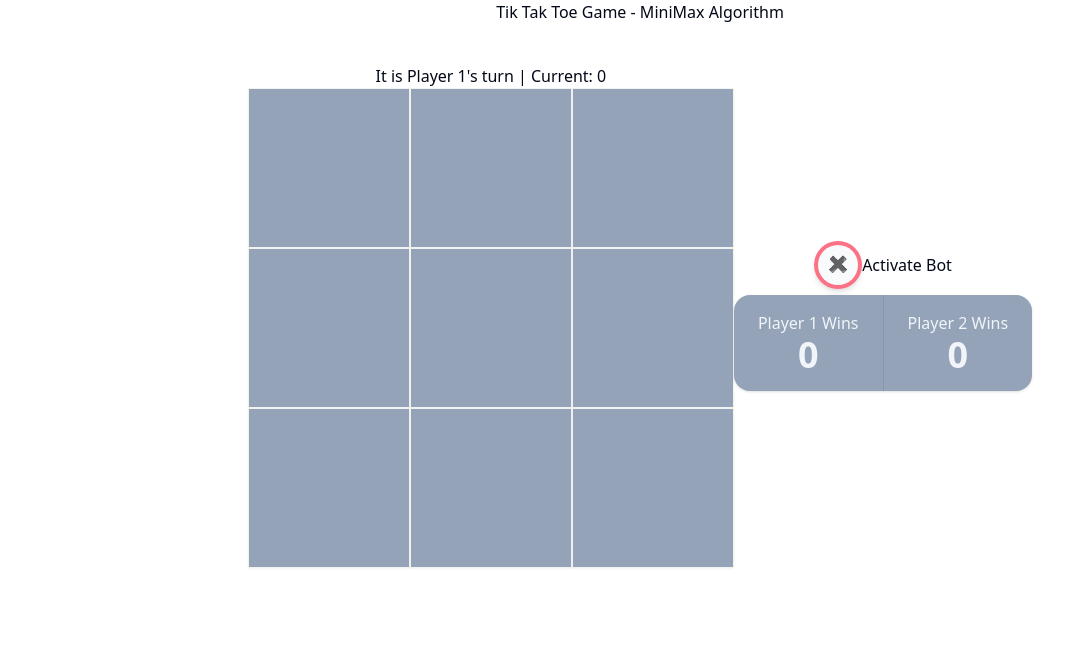
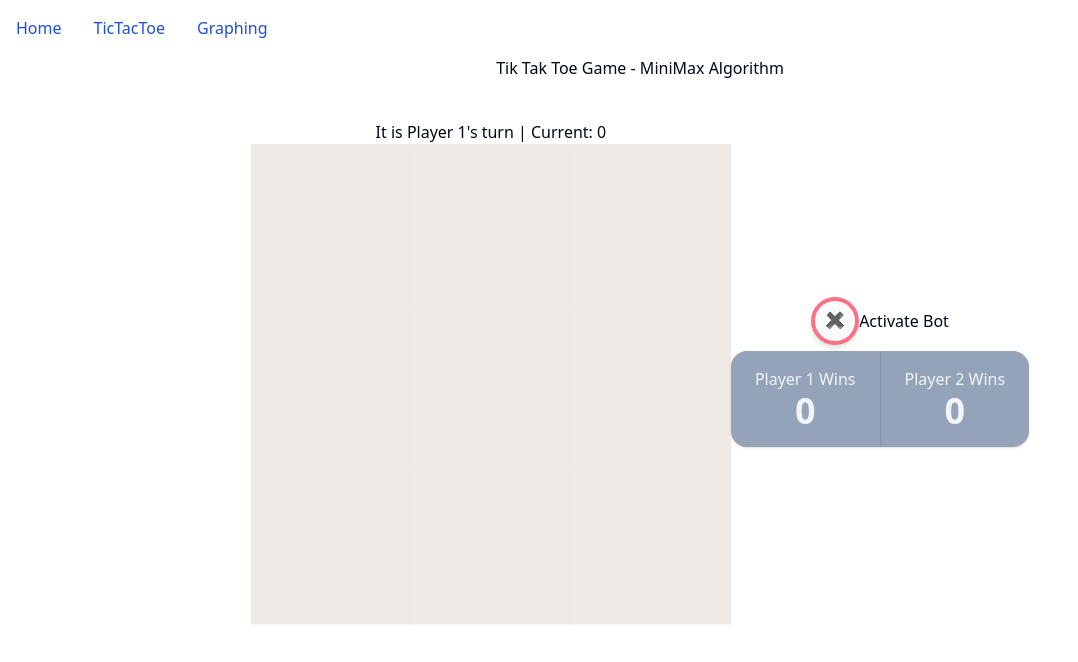
Before and after one commit to APre203/algorithm-website, a Next.js app: page / in a window 1280 px wide. Shown: the top 662 px of the page, without its empty margins (0-1078 px from the left). Built offline with nearby package versions, Linux system fonts and the light colour scheme.

Commit message:
working on graphing (navigation afterwards)

```diff
--- a/app/(tiktaktoe)/page.jsx
+++ b/app/(tictactoe)/page.jsx
@@ -1,7 +1,7 @@
 "use client";
 import { useState, useEffect } from "react"
-import Board from "@components/Board"
-import ScoreBoard from "@components/ScoreBoard"
+import Board from "@components/tic/Board"
+import ScoreBoard from "@components/tic/ScoreBoard"
 
 const Home = () => {
   const [player1, setPlayer1] = useState(0);
@@ -12,7 +12,7 @@ const Home = () => {
   const botStatus = !isBotActive ? "Bot Active ( Player 2 )"  : "Activate Bot"
   return (
     <section className="w-full flex flex-col text-center">
-        <h1 className="head_text mb-10">
+        <h1 className="mb-10">
             Tik Tak Toe Game - MiniMax Algorithm
         </h1>
         {/* Who is up */}
--- /dev/null
+++ b/app/graphing/page.jsx
@@ -0,0 +1,20 @@
+"use client";
+import { useState, useEffect } from "react"
+
+const Home = () => {
+
+  return (
+    <section className="w-full flex flex-col text-center">
+        <h1 className="mb-10">
+          Graphing Algorithms - Insert Tab Here [BFS][DFS][DJ][A*]
+        </h1>
+        <div className="flex justify-center">
+          Graphing Algorithm
+        </div>
+        button
+
+    </section>
+  )
+}
+
+export default Home
--- a/app/(tiktaktoe)/layout.jsx
+++ b/app/layout.jsx
@@ -1,7 +1,8 @@
+import Navbar from '@components/Navbar';
 import '@styles/globals.css';
 
 export const metadata = {
-    title: "Algorithms Website",
+    title: "Algorithm Website",
     description: "This is a website shows different algorithms"
 }
 
@@ -11,7 +12,7 @@ const Layout = ( {children} ) => {
         <body>
             {/* main place for all the pages */}
             <main className='app min-h-screen'>
-                {/* <Nav /> */}
+                <Navbar/>
                 {children}
                 {/* <Footer /> */}
             </main>
--- /dev/null
+++ b/components/Navbar.jsx
@@ -0,0 +1,35 @@
+import React from 'react'
+import Link from 'next/link'
+
+const Navbar = () => {
+  return (
+
+    <nav className="bg-white border-gray-200 dark:bg-gray-900">
+        <div class="max-w-screen-xl flex flex-wrap items-center justify-between mx-auto p-4">
+            <button data-collapse-toggle="navbar-default" type="button" class="inline-flex items-center p-2 w-10 h-10 justify-center text-sm text-gray-500 rounded-lg md:hidden hover:bg-gray-100 focus:outline-none focus:ring-2 focus:ring-gray-200 dark:text-gray-400 dark:hover:bg-gray-700 dark:focus:ring-gray-600" aria-controls="navbar-default" aria-expanded="false">
+                <span class="sr-only">Open main menu</span>
+                <svg class="w-5 h-5" aria-hidden="true" xmlns="http://www.w3.org/2000/svg" fill="none" viewBox="0 0 17 14">
+                    <path stroke="currentColor" stroke-linecap="round" stroke-linejoin="round" stroke-width="2" d="M1 1h15M1 7h15M1 13h15"/>
+                </svg>
+            </button>
+            <div class="hidden w-full md:block md:w-auto" id="navbar-default">
+            <ul class="font-medium flex flex-col p-4 md:p-0 mt-4 border border-gray-100 rounded-lg bg-gray-50 md:flex-row md:space-x-8 rtl:space-x-reverse md:mt-0 md:border-0 md:bg-white dark:bg-gray-800 md:dark:bg-gray-900 dark:border-gray-700">
+                <li>
+                <Link href="/" className="block py-2 px-3 text-white bg-blue-700 rounded md:bg-transparent md:text-blue-700 md:p-0 dark:text-white hover:text-blue-400 md:dark:text-blue-500 " aria-current="page">Home</Link>
+                </li>
+                <li>
+                <Link href="/" className="block py-2 px-3 text-white bg-blue-700 rounded md:bg-transparent md:text-blue-700 md:p-0 dark:text-white hover:text-blue-400 md:dark:text-blue-500" aria-current="page" >TicTacToe</Link>
+                </li>
+                <li>
+                <Link href="/graphing" className="block py-2 px-3 text-white bg-blue-700 rounded md:bg-transparent md:text-blue-700 md:p-0 dark:text-white hover:text-blue-400 md:dark:text-blue-500" aria-current="page">Graphing</Link>
+                </li>
+            </ul>
+            </div>
+        </div>
+    </nav>
+
+
+  )
+}
+
+export default Navbar
--- a/components/PlayerUp.jsx
+++ /dev/null
@@ -1,11 +0,0 @@
-import React from 'react'
-
-const PlayerUp = (props) => {
-  const playerMove = props.player
-  return (
-    // daisyUI create a thing?
-    <div >(Playerup) It is {playerMove}'s turn</div>
-  )
-}
-
-export default PlayerUp
--- a/components/BButton.jsx
+++ b/components/tic/BButton.jsx
@@ -35,13 +35,11 @@ const BButton = (props) => {
         if (!props.isNotBot && p==1){
             // bot is active
             return (
-                <div className='btn rounded-none h-40 px-20 text-7xl bg-slate-40 dark:bg-black dark:text-white'>{characterMap[player]}</div>
-                // text-red-600
+                <div className='btn rounded-none h-40 max-h-40 text-7xl bg-slate-40 dark:text-white dark:bg-slate-700'>{characterMap[player]}</div>
               )
         }
         return (
-          <div className='btn rounded-none h-40 px-20 text-7xl bg-slate-400 dark:bg-black dark:text-white' onClick={updatePlayer}>{characterMap[player]}</div>
-          // text-red-600
+          <div className='btn rounded-none w-40 max-w-40 h-40 max-h-40 text-7xl bg-slate-40 dark:text-white dark:bg-slate-700' onClick={updatePlayer}>{characterMap[player]}</div>
         )
     }else{
         /*
@@ -51,15 +49,15 @@ const BButton = (props) => {
         */
         if (props.isChosen == 1){
             return(
-                <div className='btn rounded-none h-40 px-20 text-7xl text-red-700 bg-slate-400 dark:bg-black' >{characterMap[player]}</div>
+                <div className='btn rounded-none w-40 max-w-40 h-40 max-h-40 text-7xl text-red-700 bg-slate-400 dark:bg-slate-700' >{characterMap[player]}</div>
             )
         }else if (props.isChosen == -1){
             return(
-                <div className='btn rounded-none h-40 px-20 text-7xl dark:text-white bg-slate-400 dark:bg-black' >{characterMap[player]}</div>
+                <div className='btn rounded-none w-40 max-w-40 h-40 max-h-40 text-7xl dark:text-white bg-slate-400 dark:bg-slate-700' >{characterMap[player]}</div>
             )
         }else{
             return(
-                <div className='btn rounded-none h-40 px-20 text-7xl dark:text-blue-500 text-blue-700 bg-slate-400 dark:bg-black' >{characterMap[player]}</div>
+                <div className='btn rounded-none w-40 max-w-40 h-40 max-h-40 text-7xl dark:text-blue-500 text-blue-700 bg-slate-400 dark:bg-slate-700' >{characterMap[player]}</div>
             )
         }
     }
--- a/components/Board.jsx
+++ b/components/tic/Board.jsx
@@ -165,13 +165,13 @@ const Board = (props) => {
         return (
           <div className='flex flex-col'>
 
-            <button className='btn bg-slate-400 dark:bg-black dark:text-white' onClick={()=>{setGB(matrix); setInGame(true);setClick(0); props.states[plyr](current => current+1);setArrayColor(initColor);p == 1 ? setTurn(true) : setTurn(false);}}> Play again</button>
+            <button className='btn bg-slate-400 dark:bg-slate-700 dark:text-white' onClick={()=>{setGB(matrix); setInGame(true);setClick(0); props.states[plyr](current => current+1);setArrayColor(initColor);p == 1 ? setTurn(true) : setTurn(false);}}> Play again</button>
           </div>
         )
       }else{
         return (
           <div className='flex flex-col'>
-            <button className='btn bg-slate-400 dark:bg-black dark:text-white' onClick={()=>{setGB(matrix);setInGame(true); setClick(0); setArrayColor(initColor);p == 1 ? setTurn(true) : setTurn(false);}}> Play again</button>
+            <button className='btn bg-slate-400 dark:bg-slate-700 dark:text-white' onClick={()=>{setGB(matrix);setInGame(true); setClick(0); setArrayColor(initColor);p == 1 ? setTurn(true) : setTurn(false);}}> Play again</button>
           </div>
         )
       }
--- a/components/ScoreBoard.jsx
+++ b/components/tic/ScoreBoard.jsx
@@ -3,7 +3,7 @@ import React from 'react'
 const ScoreBoard = (props) => {
   // will need to access stored data on score count
   return (
-    <div className="stats shadow bg-slate-400 dark:bg-black">
+    <div className="stats shadow bg-slate-400 dark:bg-slate-700">
 
       <div className="stat place-items-center ">
         <div className="stat-title text-secondary text-black dark:text-white">Player 1 Wins</div>
--- a/tailwind.config.js
+++ b/tailwind.config.js
@@ -1,6 +1,7 @@
 /** @type {import('tailwindcss').Config} */
 module.exports = {
   darkMode: ["media"],
+
   content: [
     './pages/**/*.{js,jsx}',
     './components/**/*.{js,jsx}',
@@ -73,4 +74,7 @@ module.exports = {
     },
   },
   plugins: [require("tailwindcss-animate"), require("daisyui")],
+  daisyui: {
+    themes: ["cupcake", "dark"],
+  },
 }
```
